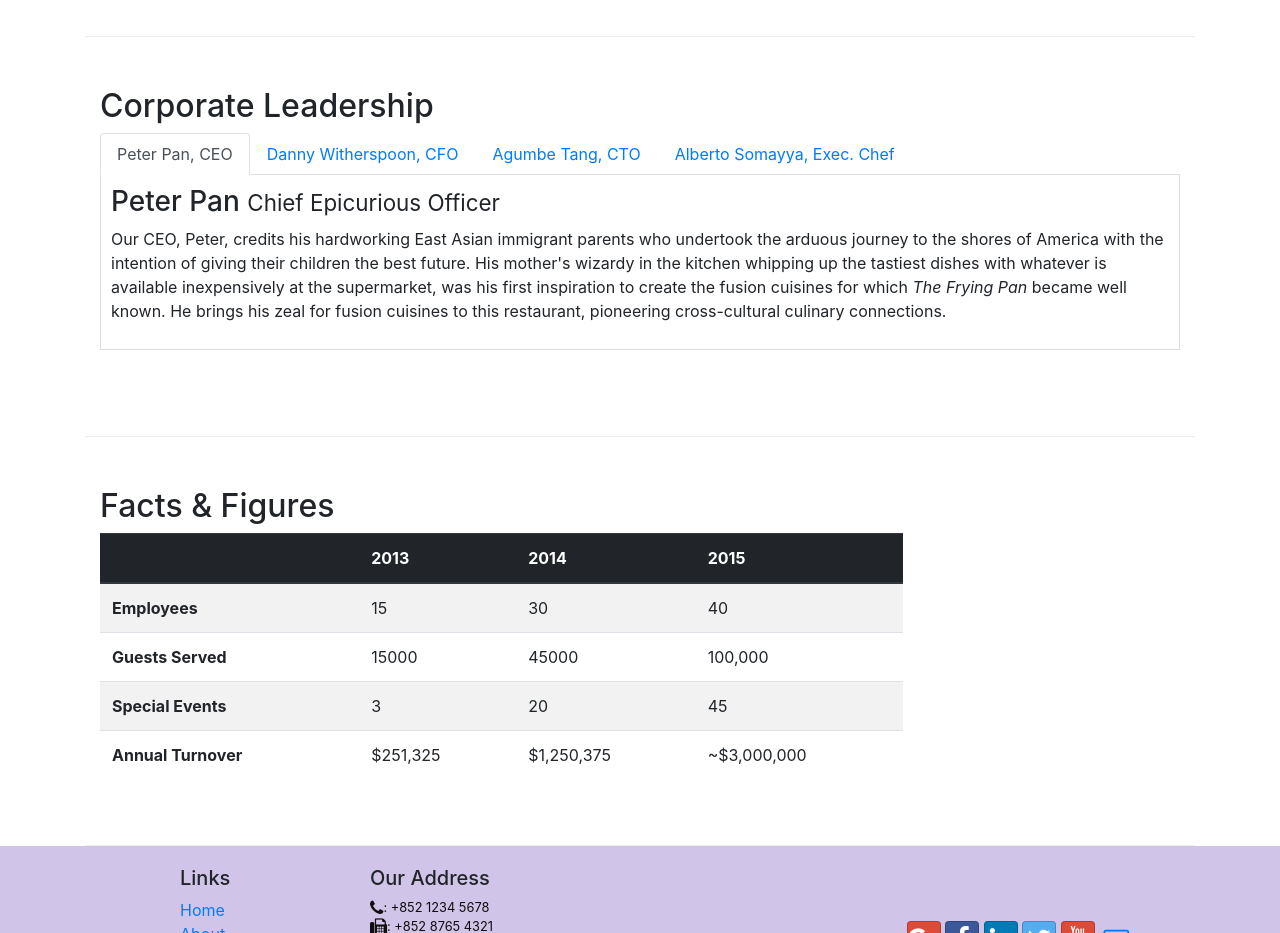
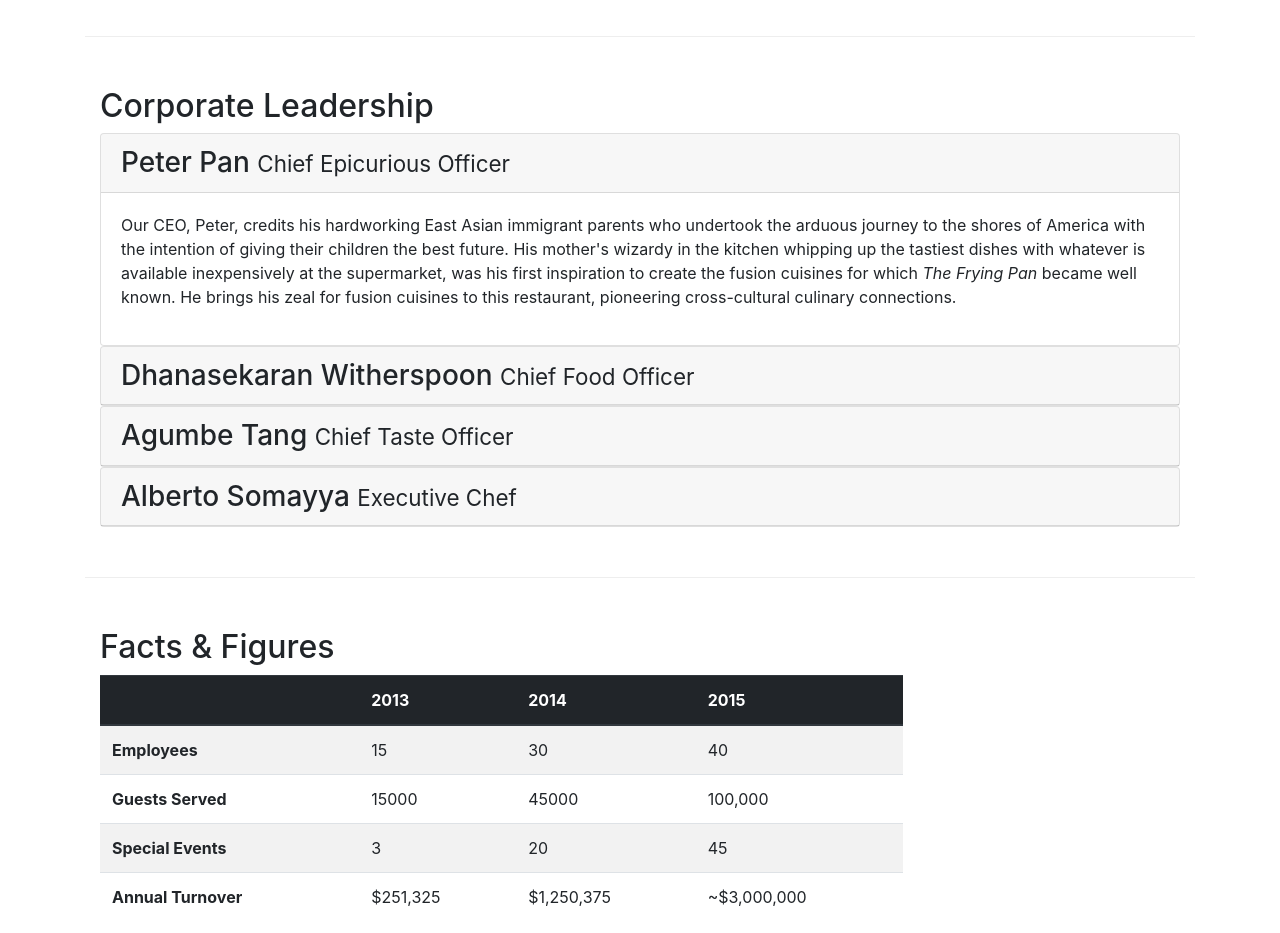
Before and after one commit to Aldanu/Bootstrap4-test, a website: page aboutus.html in a window 1280 px wide. Shown: the part 1180-2113 px from the top of the page. Drawn offline with nearby package versions, Linux system fonts and the light colour scheme.

Commit message:
Accordion

```diff
--- a/aboutus.html
+++ b/aboutus.html
@@ -99,44 +99,62 @@
         <div class = "row row-content">
             <div class="col-12 order-sm-first">
                 <h2>Corporate Leadership</h2>
-
-                <ul class="nav nav-tabs">
-                    <li class="nav-item">
-                      <a class="nav-link active" href="#peter"
-                        role="tab" data-toggle="tab">Peter Pan, CEO</a>
-                    </li>
-                    <li class="nav-item">
-                      <a class="nav-link" href="#danny" role="tab"
-                        data-toggle="tab">Danny Witherspoon, CFO</a>
-                    </li>
-                    <li class="nav-item">
-                      <a class="nav-link" href="#agumbe"role="tab"
-                        data-toggle="tab">Agumbe Tang, CTO</a>
-                    </li>
-                    <li class="nav-item">
-                      <a class="nav-link" href="#alberto" role="tab"
-                        data-toggle="tab">Alberto Somayya, Exec. Chef</a>
-                    </li>
-                </ul>
-                <div class="tab-content">
-                    <div role="tabpanel" class="tab-pane fade show active" id="peter">
-                        <h3>Peter Pan <small>Chief Epicurious Officer</small></h3>
-                        <p class="d-none d-sm-block">Our CEO, Peter, credits his hardworking East Asian immigrant parents who undertook the arduous journey to the shores of America with the intention of giving their children the best future. His mother's wizardy in the kitchen whipping up the tastiest dishes with whatever is available inexpensively at the supermarket, was his first inspiration to create the fusion cuisines for which <em>The Frying Pan</em> became well known. He brings his zeal for fusion cuisines to this restaurant, pioneering cross-cultural culinary connections.</p>
+                <div id="acordion">
+                    <div class="card">
+                        <div class="card-header" role="tab" id="peterhead">
+                        <h3 class="mb-0">
+                            <a data-toggle="collapse" data-target="#peter">
+                            Peter Pan <small>Chief Epicurious Officer</small>
+                            </a>
+                        </h3>
+                        </div>
+                        <div class="collapse show" id="peter" data-parent="#accordion">
+                            <div class="card-body">
+                                <p class="d-none d-sm-block">Our CEO, Peter, credits his hardworking East Asian immigrant parents who undertook the arduous journey to the shores of America with the intention of giving their children the best future. His mother's wizardy in the kitchen whipping up the tastiest dishes with whatever is available inexpensively at the supermarket, was his first inspiration to create the fusion cuisines for which <em>The Frying Pan</em> became well known. He brings his zeal for fusion cuisines to this restaurant, pioneering cross-cultural culinary connections.</p>
+                            </div>
+                        </div>
                     </div>
-
-                    <div role="tabpanel" class="tab-pane fade show" id="danny">
-                        <h3>Dhanasekaran Witherspoon <small>Chief Food Officer</small></h3>
-                        <p class="d-none d-sm-block">Our CFO, Danny, as he is affectionately referred to by his colleagues, comes from a long established family tradition in farming and produce. His experiences growing up on a farm in the Australian outback gave him great appreciation for varieties of food sources. As he puts it in his own words, <em>Everything that runs, wins, and everything that stays, pays!</em></p>
+                    <div class="card">
+                        <div class="card-header" role="tab" id="dannyhead">
+                        <h3 class="mb-0">
+                            <a class="collapsed" data-toggle="collapse" data-target="#danny">
+                            Dhanasekaran Witherspoon <small>Chief Food Officer</small>
+                            </a>
+                        </h3>
                     </div>
-
-                    <div role="tabpanel" class="tab-pane fade show" id="agumbe">
-                        <h3>Agumbe Tang <small>Chief Taste Officer</small></h3>
-                        <p class="d-none d-sm-block">Blessed with the most discerning gustatory sense, Agumbe, our CTO, personally ensures that every dish that we serve meets his exacting tastes. Our chefs dread the tongue lashing that ensues if their dish does not meet his exacting standards. He lives by his motto, <em>You click only if you survive my lick.</em></p>
+                    <div class="collapse" id="danny" data-parent="#accordion">
+                        <div class="card-body">
+                            <p class="d-none d-sm-block">Our CFO, Danny, as he is affectionately referred to by his colleagues, comes from a long established family tradition in farming and produce. His experiences growing up on a farm in the Australian outback gave him great appreciation for varieties of food sources. As he puts it in his own words, <em>Everything that runs, wins, and everything that stays, pays!</em></p>
+                        </div>
                     </div>
-
-                    <div role="tabpanel" class="tab-pane fade show" id="alberto">
-                        <h3>Alberto Somayya <small>Executive Chef</small></h3>
-                    <p class="d-none d-sm-block">Award winning three-star Michelin chef with wide International experience having worked closely with whos-who in the culinary world, he specializes in creating mouthwatering Indo-Italian fusion experiences. He says, <em>Put together the cuisines from the two craziest cultures, and you get a winning hit! Amma Mia!</em></p>
+                    </div>
+                    <div class="card">
+                            <div class="card-header" role="tab" id="agumbehead">
+                            <h3 class="mb-0">
+                                <a class="collapsed" data-toggle="collapse" data-target="#agumbe">
+                                Agumbe Tang <small>Chief Taste Officer</small>
+                                </a>
+                            </h3>
+                        </div>
+                        <div class="collapse" id="agumbe" data-parent="#accordion">
+                            <div class="card-body">
+                                <p class="d-none d-sm-block">Blessed with the most discerning gustatory sense, Agumbe, our CTO, personally ensures that every dish that we serve meets his exacting tastes. Our chefs dread the tongue lashing that ensues if their dish does not meet his exacting standards. He lives by his motto, <em>You click only if you survive my lick.</em></p>
+                            </div>
+                        </div>
+                    </div>
+                    <div class="card">
+                            <div class="card-header" role="tab" id="albertohead">
+                            <h3 class="mb-0">
+                                <a class="collapsed" data-toggle="collapse" data-target="#alberto">
+                                Alberto Somayya <small>Executive Chef</small>
+                                </a>
+                            </h3>
+                        </div>
+                        <div class="collapse" id="alberto" data-parent="#accordion">
+                            <div class="card-body">
+                                <p class="d-none d-sm-block">Award winning three-star Michelin chef with wide International experience having worked closely with whos-who in the culinary world, he specializes in creating mouthwatering Indo-Italian fusion experiences. He says, <em>Put together the cuisines from the two craziest cultures, and you get a winning hit! Amma Mia!</em></p>
+                            </div>
+                        </div>
                     </div>
                 </div>
             </div>
```
